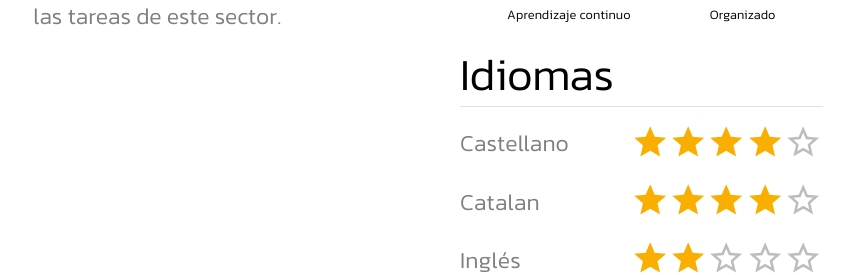
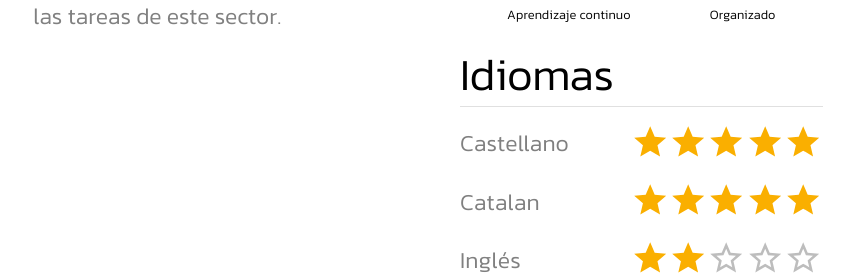
Before and after one commit to Dasave85/portfolio-daniel, a React (Create React App) app: page / in a window 1280 px wide. Shown: the part 1148-1423 px from the top of the page, without its empty margins (212-1067 px from the left). Built offline with nearby package versions, Linux system fonts and the light colour scheme.

Commit message:
change language

```diff
--- a/src/components/Body/Languages.jsx
+++ b/src/components/Body/Languages.jsx
@@ -16,7 +16,7 @@ export const Languages = () => {
         </TextSecondary>
 
         <IconLanguage>
-          <Rating sx={{ fontSize: "3vw" }} name="spanish" value={4} readOnly />
+          <Rating sx={{ fontSize: "3vw" }} name="spanish" value={5} readOnly />
         </IconLanguage>
       </Grid>
       <Grid container alignItems="center" my={2}>
@@ -24,7 +24,7 @@ export const Languages = () => {
           Catalan
         </TextSecondary>
         <IconLanguage>
-          <Rating sx={{ fontSize: "3vw" }} name="catalan" value={4} readOnly />
+          <Rating sx={{ fontSize: "3vw" }} name="catalan" value={5} readOnly />
         </IconLanguage>
       </Grid>
       <Grid container alignItems="center" my={2}>
```
